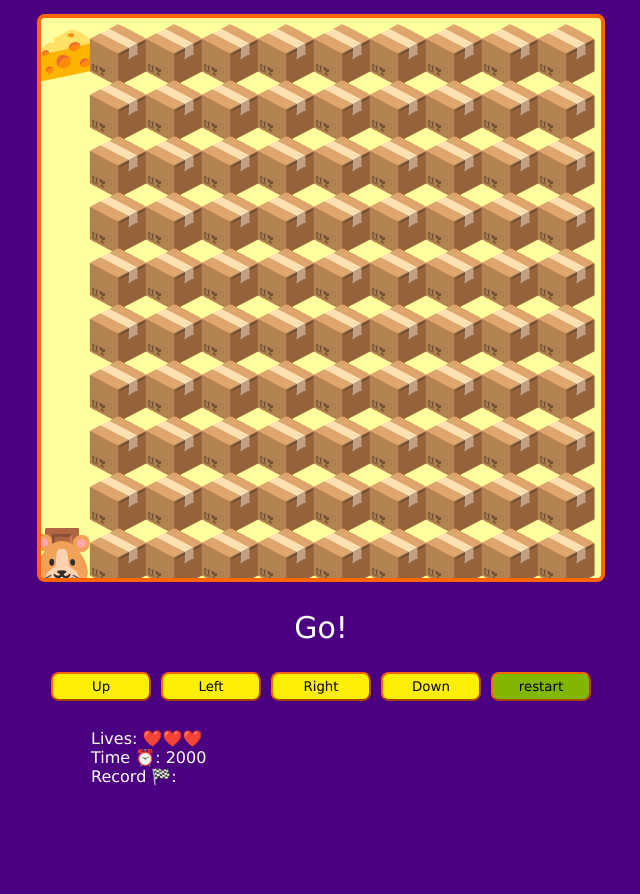
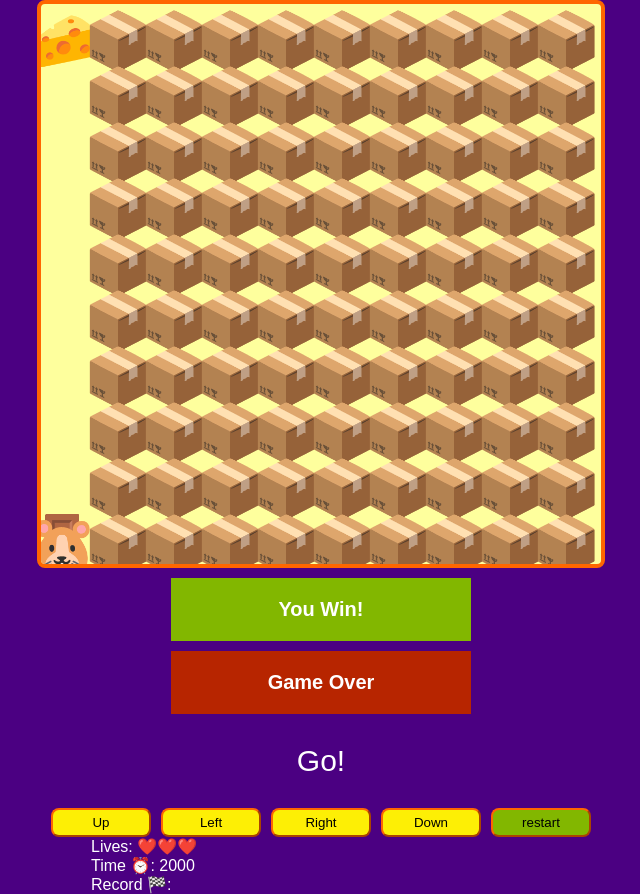
Before and after one commit to laulexa/video-game-project--learningJS, a plain HTML site: page index.html in a window 1280 px wide. Shown: the whole page, without its empty margins (319-959 px from the left). Before the commit the page ends 800 px from the top, so only its background shows below. Drawn offline with Linux system fonts and the light colour scheme; a web font is replaced by a local one.

Commit message:
Adding messages when someone wins or loses and adding one more map

```diff
--- a/game.js
+++ b/game.js
@@ -65,6 +65,7 @@ function startGame() {
   game.textAlign = 'end';
 
   const map = maps[level];
+//   console.log(map)
   if (!map) {
     gameWin();
     return;
@@ -291,5 +292,5 @@ function moveByKeys (event) {
 
     }
   function collision() {
-      setTimeout()
+    //   setTimeout()
     }
--- a/index.html
+++ b/index.html
@@ -13,6 +13,12 @@
 <body>
     <div class="game-container">
         <canvas id="game"></canvas>
+        <div class="winner-message">
+            <p class="final-message">You Win!</p>
+        </div>
+        <div class="loser-message">
+            <p class="final-message">Game Over</p>
+        </div>
         <p class="countdown"></p>
         <div class="btns">
             <button id="up">Up</button>
@@ -22,10 +28,10 @@
             <button id="restart">restart</button>
         </div>
         <div class="messages">
-            <p>Lives: <span id="lives"></span></p>
-            <p>Time ⏰: <span id="time"></span></p>
-            <p>Record 🏁:<span id="record"></span></p>
-            <p id="result"></p>
+            <p class="stats">Lives: <span id="lives"></span></p>
+            <p class="stats">Time ⏰: <span id="time"></span></p>
+            <p class="stats">Record 🏁:<span id="record"></span></p>
+            <p class="stats" id="result"></p>
         </div>
     </div>
     <script src="./maps.js"></script>
--- a/maps.js
+++ b/maps.js
@@ -18,6 +18,7 @@ const emojis = {
   };
 
   const maps = [];
+
   maps.push(`
     IXXXXXXXXX
     -XXXXXXXXX
@@ -55,6 +56,18 @@ const emojis = {
     XXXXXXXXXX
   `);
   maps.push(`
+  O--------X
+  XXXXXXXX-X
+  XXXX---X-X
+  XXXX-X---X
+  XXXX-XXXXX
+  XXXX-----X
+  XXXXXXXX-X
+  XXX---XX-X
+  ----X-XX-X
+  IXXXX----X
+`);
+  maps.push(`
     SWWWWWWWWW
     WWWWWWWWWW
     WWWWWWWWWW
@@ -66,3 +79,5 @@ const emojis = {
     WWWWWWWWWW
     WWWWWWWWWW
   `);
+
+console.log(maps)
--- a/styles.css
+++ b/styles.css
@@ -2,7 +2,7 @@
 body {
     background-color: indigo;
     color: #fff;
-    font-family: Verdana, Geneva, Tahoma, sans-serif;
+    font-family: 'RocknRoll One', sans-serif;;
     margin: 0;
     padding: 0;
   }
@@ -10,8 +10,8 @@ body {
   .game-container {
     display: flex;
     align-items: center;
-    justify-content: center;
-    flex-wrap: wrap;
+    flex-direction: column;
+    justify-content: space-between;
     height: 100vh;
     width: 100vw;
   }
@@ -22,6 +22,33 @@ body {
     background-color: #feff9d;
   }
 
+  .winner-message {
+    align-items: center;
+    background-color: #82B700;
+    color: rgb(255, 255, 255);
+    display: flex;
+    font-size: 20px;
+    font-weight: bold;
+    justify-content: center;
+    margin-top: 10px;
+    height: 200px;
+    width: 300px;
+}
+.loser-message {
+    align-items: center;
+    background-color: #b72500;
+    color: rgb(255, 255, 255);
+    display: flex;
+    font-size: 20px;
+    font-weight: bold;
+    justify-content: center;
+    margin-top: 10px;
+    height: 200px;
+    width: 300px;
+  }
+  .final-message {
+    place-items: center;
+  }
   .btns {
     display: flex;
     justify-content: center;
@@ -54,7 +81,7 @@ body {
     max-width: 460px;
   }
 
-  p {
+  .stats {
     display: block;
     margin: 0;
     width: 100%;
@@ -63,6 +90,9 @@ body {
     text-align: center;
     font-size: 30px;
   }
+  .inactive {
+    display: none;
+  }
 
   @media (max-width: 440px) {
     button { margin: 5px 0 5px; padding: 10px 20px; }
```
